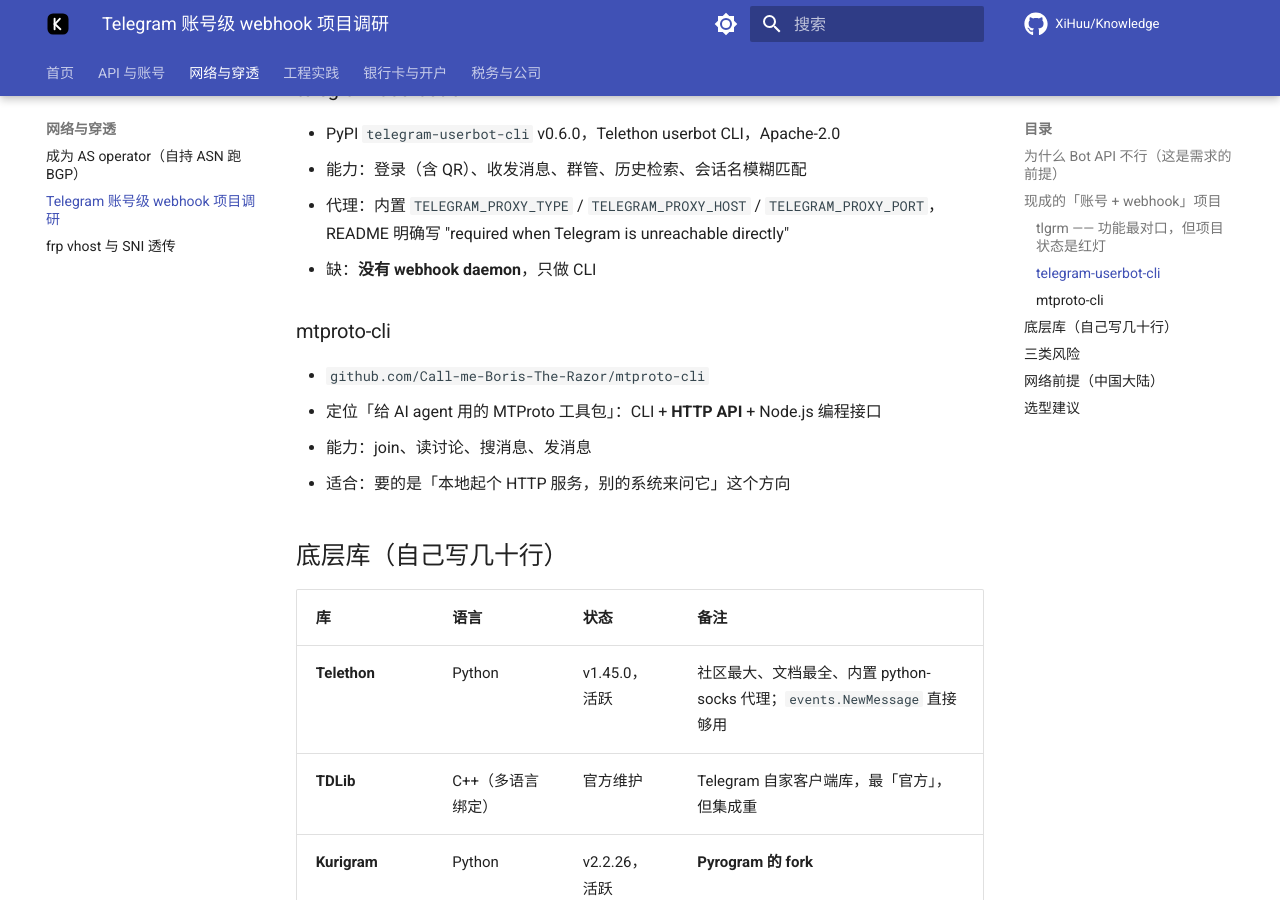
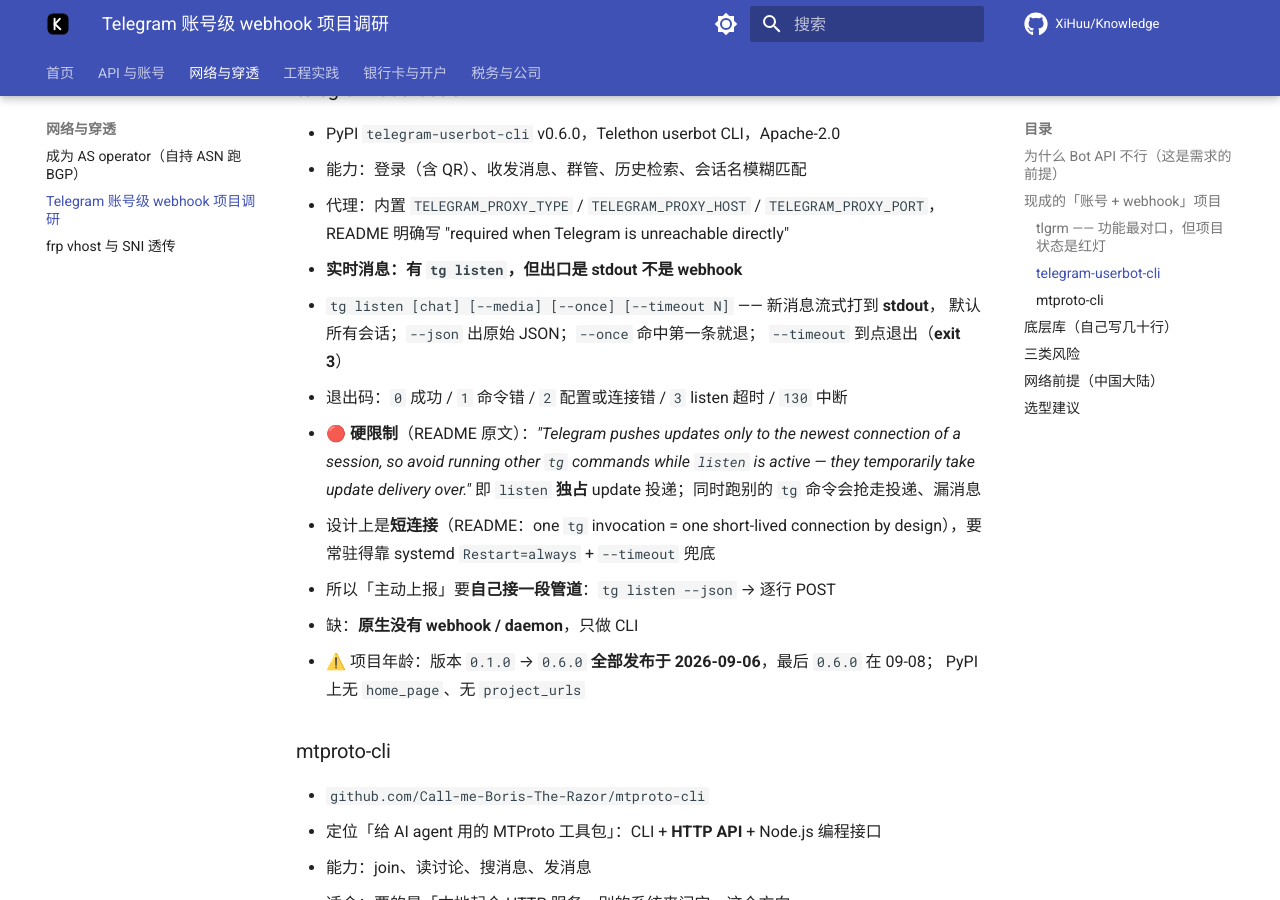
Before and after one commit to XiHuu/Knowledge, an MkDocs documentation site: the page built from docs/network/telegram-userbot-webhook.md, in a window 1280 px wide and 900 px high, scrolled down 1153 px. Built offline with MkDocs 1.6.1 and Material for MkDocs 9.7.7, drawn with Linux system fonts in a browser that asks for light colours; comment, search, counter and statistics services are not loaded.

Commit message:
docs(network): 补正 telegram-userbot-cli 的实时能力——它有 tg listen，但出口是 stdout 不是 webhook

```diff
--- a/docs/network/telegram-userbot-webhook.md
+++ b/docs/network/telegram-userbot-webhook.md
@@ -34,7 +34,21 @@
 - 能力：登录（含 QR）、收发消息、群管、历史检索、会话名模糊匹配
 - 代理：内置 `TELEGRAM_PROXY_TYPE` / `TELEGRAM_PROXY_HOST` / `TELEGRAM_PROXY_PORT`，
   README 明确写 "required when Telegram is unreachable directly"
-- 缺：**没有 webhook daemon**，只做 CLI
+- **实时消息：有 `tg listen`，但出口是 stdout 不是 webhook**
+  - `tg listen [chat] [--media] [--once] [--timeout N]` —— 新消息流式打到 **stdout**，
+    默认所有会话；`--json` 出原始 JSON；`--once` 命中第一条就退；
+    `--timeout` 到点退出（**exit 3**）
+  - 退出码：`0` 成功 / `1` 命令错 / `2` 配置或连接错 / `3` listen 超时 / `130` 中断
+  - 🔴 **硬限制**（README 原文）：*"Telegram pushes updates only to the newest
+    connection of a session, so avoid running other `tg` commands while `listen`
+    is active — they temporarily take update delivery over."*
+    即 `listen` **独占** update 投递；同时跑别的 `tg` 命令会抢走投递、漏消息
+  - 设计上是**短连接**（README：one `tg` invocation = one short-lived connection
+    by design），要常驻得靠 systemd `Restart=always` + `--timeout` 兜底
+  - 所以「主动上报」要**自己接一段管道**：`tg listen --json` → 逐行 POST
+- 缺：**原生没有 webhook / daemon**，只做 CLI
+- ⚠️ 项目年龄：版本 `0.1.0` → `0.6.0` **全部发布于 2026-09-06**，最后 `0.6.0` 在 09-08；
+  PyPI 上无 `home_page`、无 `project_urls`
 
 ### mtproto-cli
 
```
